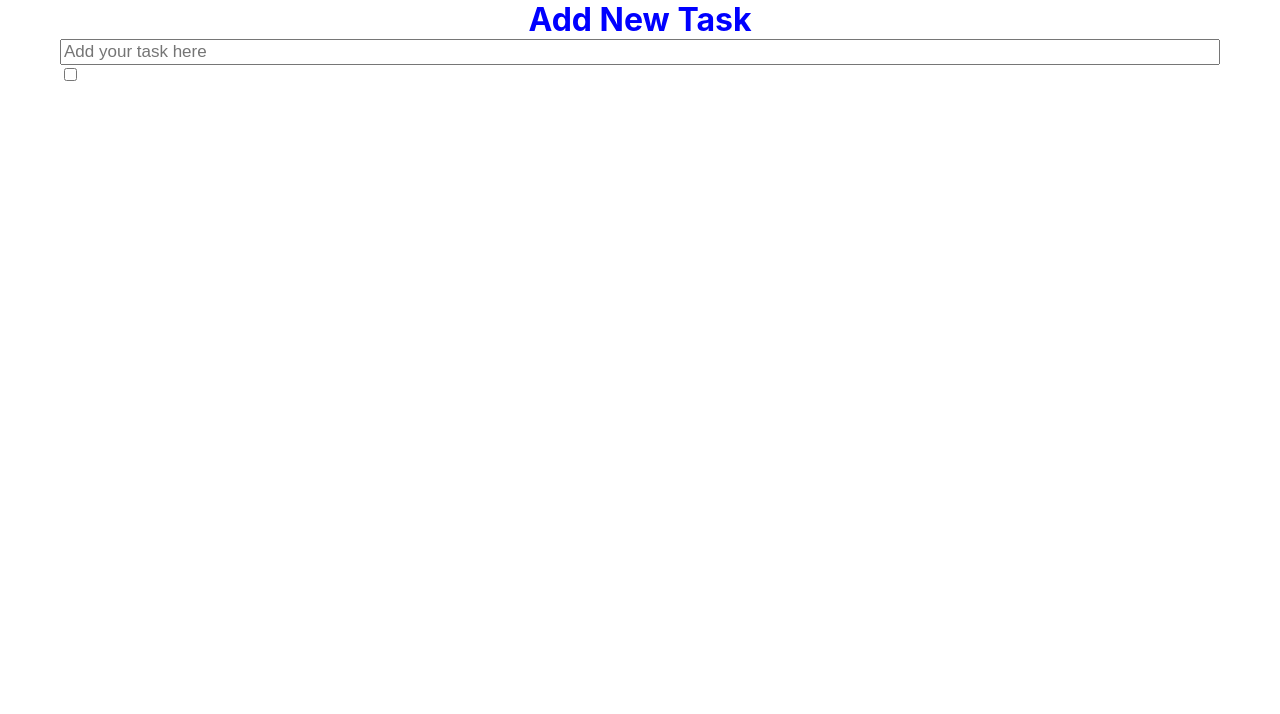
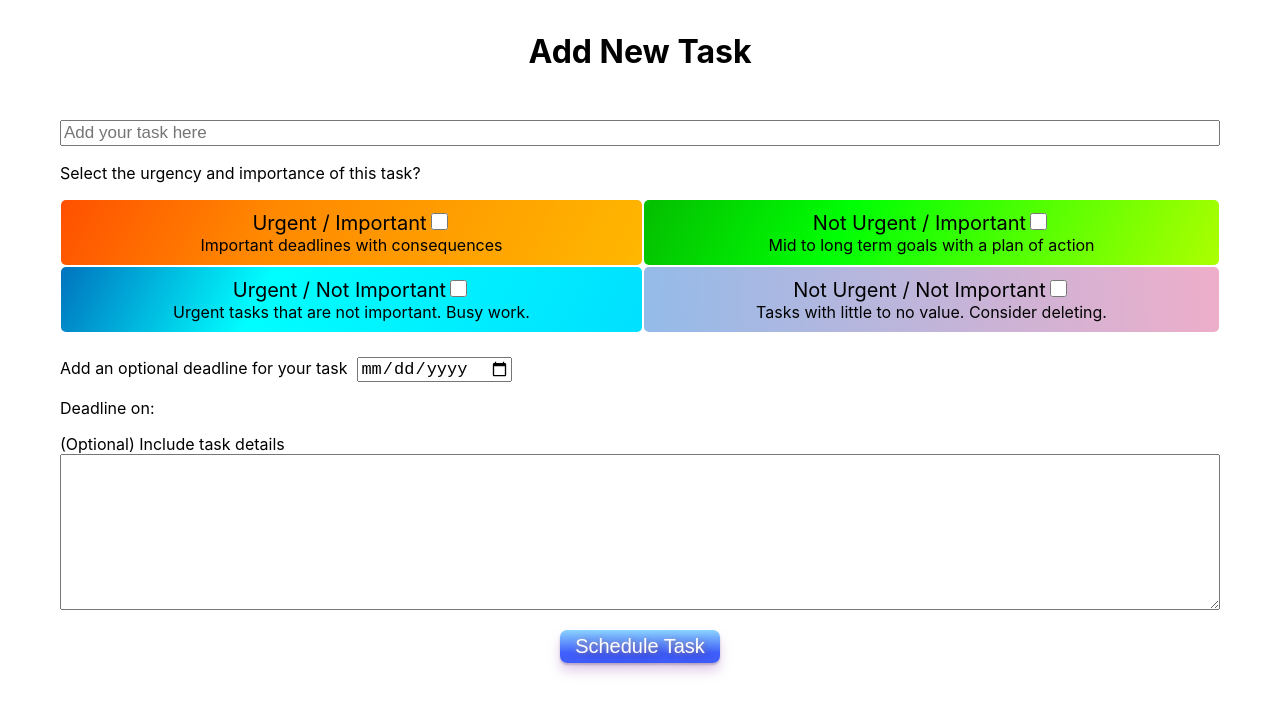
Before and after one commit to SeanBL/taskRoulette, a React (Create React App) app in the folder task-roulette/: page /newtask in a window 1280 px wide. Shown: the top 714 px of the page. Built offline with nearby package versions, Linux system fonts and the light colour scheme.

Commit message:
add new task page

```diff
--- a/task-roulette/package.json
+++ b/task-roulette/package.json
@@ -35,8 +35,5 @@
       "last 1 firefox version",
       "last 1 safari version"
     ]
-  },
-  "devDependencies": {
-    "webpack": "^5.81.0"
   }
 }
--- a/task-roulette/src/components/newtask.js
+++ b/task-roulette/src/components/newtask.js
@@ -1,27 +1,127 @@
 import '../styles/newtask.css';
-import { useState } from "react";
+import { useState, useRef } from "react";
 export default function Newtask() {
-    const [task, setTask] = useState('');
+    //use state for entering task title
+    const [inputs, setInputs] = useState({});
+    const handleChange = (event) => {
+        const name = event.target.name;
+        const value = event.target.value;
+        setInputs(values => ({...values, [name]: value}))
+    }
+
+    //use state for entering deadline
+    const [deadline, setDeadline] = useState('');
+    const dateInputRef = useRef(null);
+    const handleChangeDeadline = (e) => {
+        setDeadline(e.target.value);
+    };
+
+    const handleOnChange = (position) => {
+        const updatedCheckbox = checkbox.map((item, index) =>
+        index === position ? !item : item
+        );
+        setCheckbox(updatedCheckbox);
+    }
+
+
+
+    const handleSubmit = (event) => {
+        event.preventDefault();
+        console.log(inputs);
+        console.log(deadline);
+        console.log(checkbox);
+    }
+
+    const urgentBox = [
+        {
+            title: "Urgent / Important",
+            subtitle: "Important deadlines with consequences",
+            classN: "grid-item1"
+        },
+        {
+            title: "Not Urgent / Important",
+            subtitle: "Mid to long term goals with a plan of action",
+            classN: "grid-item2"
+        },
+        {
+            title: "Urgent / Not Important",
+            subtitle: "Urgent tasks that are not important. Busy work.",
+            classN: "grid-item3"
+        },
+        {
+            title: "Not Urgent / Not Important",
+            subtitle: "Tasks with little to no value. Consider deleting.",
+            classN: "grid-item4"
+        }
+    ]
+
+    //use state for checkboxes
+    const [checkbox, setCheckbox] = useState(
+        new Array(urgentBox.length).fill(false)
+    );
+
     return (
         <div className='flex-container-newtask'>
             <h1 className='newtask-title'>Add New Task</h1>
-            <form style={{margin: "auto"}}>
-                <label >
+            <form style={{margin: "auto"}} onSubmit={handleSubmit}>
                     <input
                         className="task-input"
                         type='text'
                         placeholder="Add your task here"
-                        value={task}
-                        onChange={(e) => setTask(e.target.value)}
+                        name="task"
+                        value={inputs.task}
+                        onChange={handleChange}
                     />
-                </label>
-                <label>
-                    <div>
-                        <input
-                            type='checkbox'
-                        />
-                    </div>
-                </label>
+                <div style={{margin: "0 0 1em 0"}}>Select the urgency and importance of this task?</div>
+
+                <div className='grid-container'>
+                    {urgentBox.map((urgency, index) => {
+                        const {title, subtitle, classN} = urgency;
+
+                        return (
+                            <div >
+                                <div className={classN}>
+                                    <div className='urgency-title'>
+                                        {title}
+                                        <input
+                                            id={`custom-checkbox-${index}`}
+                                            className='checkbox'
+                                            type='checkbox'
+                                            name={title}
+                                            value={title}
+                                            checked={checkbox[index]}
+                                            onChange={() => handleOnChange(index)}
+                                        />
+                                    </div>
+                                    <div className='urgency-subtitle'>{subtitle}</div>
+                                </div>
+                            </div>
+                        )
+                    })}
+                </div>
+
+                <div className='optional-deadline'>
+                    <span>Add an optional deadline for your task</span>
+                    <input
+                        className='deadline-input'
+                        type='date'
+                        onChange={handleChangeDeadline}
+                        ref={dateInputRef}
+                    />
+                    <p>Deadline on: {deadline}</p>
+                </div>
+
+                <div className='textarea-box'>
+                    <div>(Optional) Include task details</div>
+                    <textarea
+                        rows='10'
+                        name="taskDetails"
+                        value={inputs.taskDetails}
+                        onChange={handleChange}
+                    />
+                    <button className='schedule-btn' type='submit'>Schedule Task</button>
+                </div>
+
             </form>
 
         </div>
--- a/task-roulette/src/styles/newtask.css
+++ b/task-roulette/src/styles/newtask.css
@@ -4,12 +4,103 @@
 }
 
 .newtask-title {
-    color: blue;
-    margin: auto;
+    color: rgb(0, 0, 0);
+    margin: 1em auto 1em auto;
 }
 
 .task-input {
     width: 90vw;
     font-size: 17px;
+    margin: 1em auto 1em auto;
+}
+
+.grid-container {
+    display: grid;
+    grid-template-columns: auto auto;
+    grid-template-rows: auto auto;
+}
+
+.grid-item1 {
+    display: flex;
+    flex-direction: column;
+    background: rgb(255,80,0);
+    background: linear-gradient(117deg, rgba(255,80,0,1) 0%, rgba(255,136,0,1) 35%, rgba(255,184,0,1) 100%);
+    margin: 1px;
+    padding: 10px;
+    border-radius: 5px;
+
+}
+
+.grid-item2 {
+    display: flex;
+    flex-direction: column;
+    background: rgb(4,190,0);
+    background: linear-gradient(117deg, rgba(4,190,0,1) 0%, rgba(0,255,4,1) 35%, rgba(172,255,0,1) 100%);
+    margin: 1px;
+    padding: 10px;
+    border-radius: 5px;
+}
+
+.grid-item3 {
+    display: flex;
+    flex-direction: column;
+    background: rgb(0,115,190);
+    background: linear-gradient(117deg, rgba(0,115,190,1) 0%, rgba(0,254,255,1) 35%, rgba(0,224,255,1) 100%);
+    margin: 1px;
+    padding: 10px;
+    border-radius: 5px;
+}
+
+.grid-item4 {
+    display: flex;
+    flex-direction: column;
+    background: rgb(238,174,202);
+    background: linear-gradient(266deg, rgba(238,174,202,1) 0%, rgba(148,187,233,1) 100%);
+    margin: 1px;
+    padding: 10px;
+    border-radius: 5px;
+}
+
+.urgency-title {
+    font-size: 20px;
     margin: auto;
 }
+
+.checkbox {
+    width: 17px;
+    height: 17px;
+}
+
+.urgency-subtitle {
+    margin: auto;
+}
+
+.optional-deadline {
+    margin: 1.5em 0 0 0;
+}
+
+.deadline-input {
+    margin: 0 0 0 10px;
+    font-size: 17px;
+}
+
+.textarea-box {
+    display: flex;
+    flex-direction: column;
+    margin: auto;
+}
+
+.schedule-btn {
+    margin: 1em auto 1em auto;
+    font-size: 20px;
+    padding: 5px 15px 5px 15px;
+    border-radius: 7px;
+    border-width: 0;
+    color: #FFFFFF;
+    background: rgb(63,94,251);
+    background: linear-gradient(0deg, rgba(63,94,251,1) 30%, rgb(139, 211, 255) 100%);
+    text-shadow: rgba(255, 255, 255, 0.4) 0 0 4px,rgba(255, 255, 255, 0.2) 0 0 12px,rgba(57, 31, 91, 0.6) 1px 1px 4px,rgba(57, 31, 91, 0.32) 4px 4px 16px;
+    box-shadow: rgba(57, 31, 91, 0.24) 0 2px 2px,rgba(179, 132, 201, 0.4) 0 8px 12px;
+
+
+}
```
Also changed, not shown: 2 other files (tests, documents, lock files or other folders).
